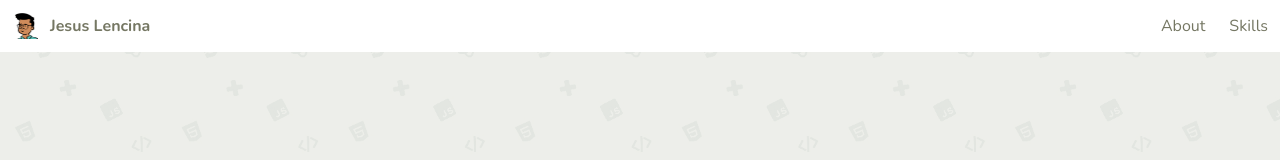
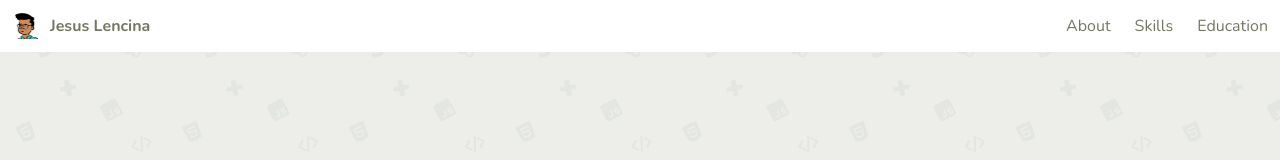
Before and after one commit to jesuslencina/my-portfolio-2, a React (Create React App) app: page / in a window 1280 px wide. Shown: the top 160 px of the page. Built offline with nearby package versions, Linux system fonts and the light colour scheme.

Commit message:
Updated nav

```diff
--- a/src/components/History/Education.js
+++ b/src/components/History/Education.js
@@ -15,7 +15,7 @@ function Education() {
   ));
 
   return (
-    <section className="section my-section" id="about">
+    <section className="section my-section" id="education">
       <h2 className="title is-size-1 has-text-white">EDUCATION</h2>
       <div className="container">{educationList}</div>
     </section>
--- a/src/components/Nav/Nav.js
+++ b/src/components/Nav/Nav.js
@@ -40,6 +40,10 @@ function Nav() {
           <a href="#skills" className="navbar-item">
             Skills
           </a>
+
+          <a href="#education" className="navbar-item">
+            Education
+          </a>
         </div>
       </div>
     </nav>
```
Also changed, not shown: 1 other file (tests, documents, lock files or other folders).
